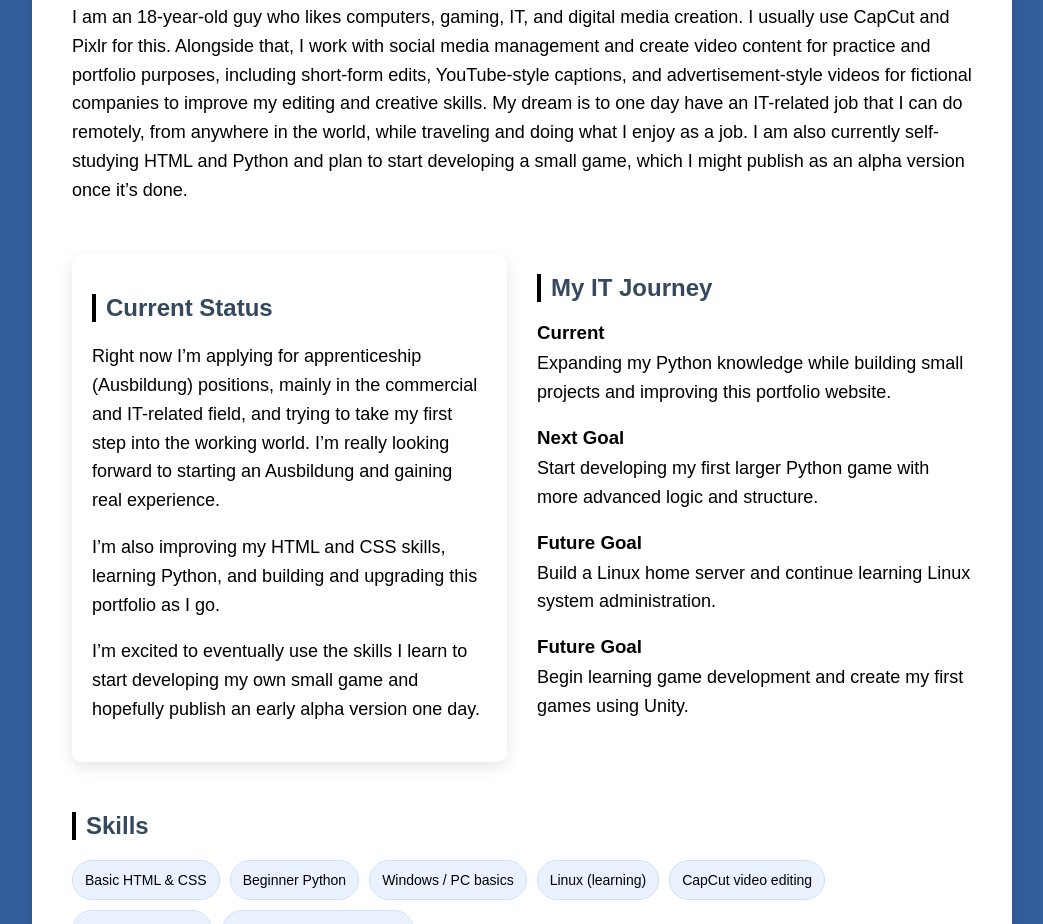
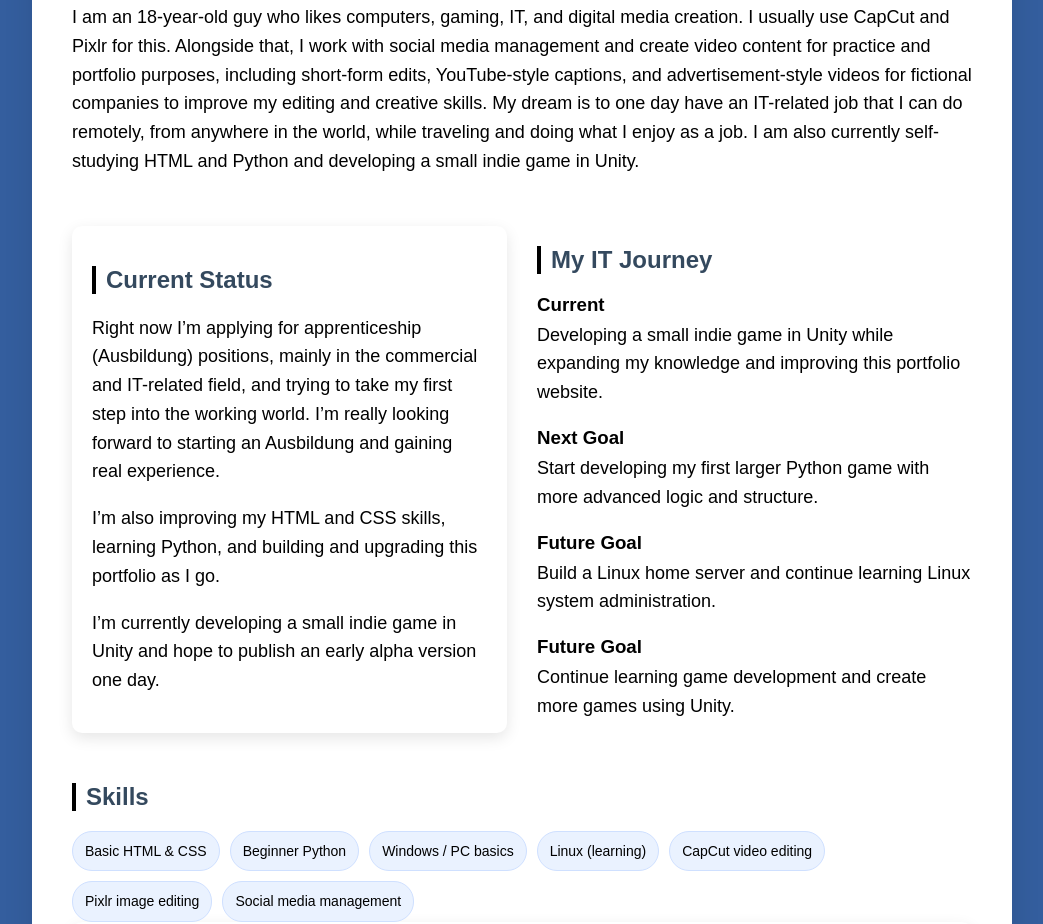
Before and after one commit to ErlikStudio/My-portfolio, a plain HTML site: page index.html in a window 1280 px wide. Shown: the part 374-1298 px from the top of the page, without its empty margins (118-1161 px from the left). Drawn offline with Linux system fonts and the light colour scheme.

Commit message:
Revise portfolio content and project details
Updated the portfolio description and added details about developing an indie game in Unity. Adjusted the current status and goals sections to reflect ongoing projects and learning.

```diff
--- a/index.html
+++ b/index.html
@@ -1,73 +1,49 @@
 <!DOCTYPE html>
 <html>
-
 <head>
     <link rel="stylesheet" href="style.css">
     <title>My Portfolio</title>
 </head>
-
 <body>
-
 <div class="container">
-
 <h1>Hi and welcome to my portfolio!</h1>
-
 <p></p>
-
 <p style="font-size: 20px;">
     I am Lenard Gecse and here you can find out all about me, my hobbies, my projects, and what I’m currently working on in IT.</p>
-
 <h2>About Me</h2>
-
 <p>
 I am an 18-year-old guy who likes computers, gaming, IT, and digital media creation. I usually use CapCut and Pixlr for this. Alongside that, I work with social media management and create video content for practice and portfolio purposes, including short-form edits, YouTube-style captions, and advertisement-style videos for fictional companies to improve my editing and creative skills.
-
 My dream is to one day have an IT-related job that I can do remotely, from anywhere in the world, while traveling and doing what I enjoy as a job.
-
-I am also currently self-studying HTML and Python and plan to start developing a small game, which I might publish as an alpha version once it’s done.
+I am also currently self-studying HTML and Python and developing a small indie game in Unity.
 </p>
-
 <div class="layout">
-
     <div class="left">
         <div class="status-box">
             <h2>Current Status</h2>
-
             <p>
                 Right now I’m applying for apprenticeship (Ausbildung) positions, mainly in the commercial and IT-related field, and trying to take my first step into the working world. I’m really looking forward to starting an Ausbildung and gaining real experience.
             </p>
-
             <p>
                 I’m also improving my HTML and CSS skills, learning Python, and building and upgrading this portfolio as I go.
             </p>
-
             <p>
-                I’m excited to eventually use the skills I learn to start developing my own small game and hopefully publish an early alpha version one day.
+                I’m currently developing a small indie game in Unity and hope to publish an early alpha version one day.
             </p>
         </div>
     </div>
-
     <div class="right">
         <h2>My IT Journey</h2>
-
         <h3>Current</h3>
-
-<p>Expanding my Python knowledge while building small projects and improving this portfolio website.</p>
-
+        <p>Developing a small indie game in Unity while expanding my knowledge and improving this portfolio website.</p>
         <h3>Next Goal</h3>
         <p>Start developing my first larger Python game with more advanced logic and structure.</p>
-
         <h3>Future Goal</h3>
         <p>Build a Linux home server and continue learning Linux system administration.</p>
-
         <h3>Future Goal</h3>
-<p>Begin learning game development and create my first games using Unity.</p>
+        <p>Continue learning game development and create more games using Unity.</p>
     </div>
-
 </div>
-
 <h2>Skills</h2>
-
 <div class="skills">
     <p>Basic HTML & CSS</p>
     <p>Beginner Python</p>
@@ -77,39 +53,27 @@ I am also currently self-studying HTML and Python and plan to start developing a
     <p>Pixlr image editing</p>
     <p>Social media management</p>
 </div>
-
 <div class="status-box">
     <h2>My Projects</h2>
 
-
         <h3>26 June 2026:</h3>
 <p>Created my first personal portfolio website using HTML and CSS to showcase my projects and document my programming journey.</p>
-
 <h3>27 June 2026:</h3>
 <p>I made my first little game in Python, a simple text-based console game called "Guess the Number".</p>
-
 <h3>29 June 2026:</h3>
 <p>Built a Python command-line calculator supporting +, -, *, / with continuous calculations and result reuse functionality.</p>
-
 <h3>30 June 2026:</h3>
-
 <div class="JUNE">
  <p>Built a Python password generator with customizable password length.</p>
  <p>Developed a text-based Hangman game in Python using loops, lists, and random word selection.</p>
     </p>
 
 </div>
-
 <h2>Contacts</h2>
-
 <div class="contact-info">
     <p>Email: <a href="mailto:lenardgecse50@gmail.com">lenardgecse50@gmail.com</a></p>
-
     <p>Mobile Number: <a href="tel:+4915144996983">+49 151 44996983</a></p>
-
     <p>GitHub: <a href="https://github.com/ErlikStudio" target="_blank">ErlikStudio</a></p>
-
     <p>LinkedIn: <a href="https://www.linkedin.com/in/lenard-gecse-626aa43ab/" target="_blank">My LinkedIn</a></p>
-
     <p>YouTube: <a href="https://www.youtube.com/@ErlikStudios/videos" target="_blank">My YouTube</a></p>
 </div>
```
Lines whose indentation alone changed are shown as unchanged.
